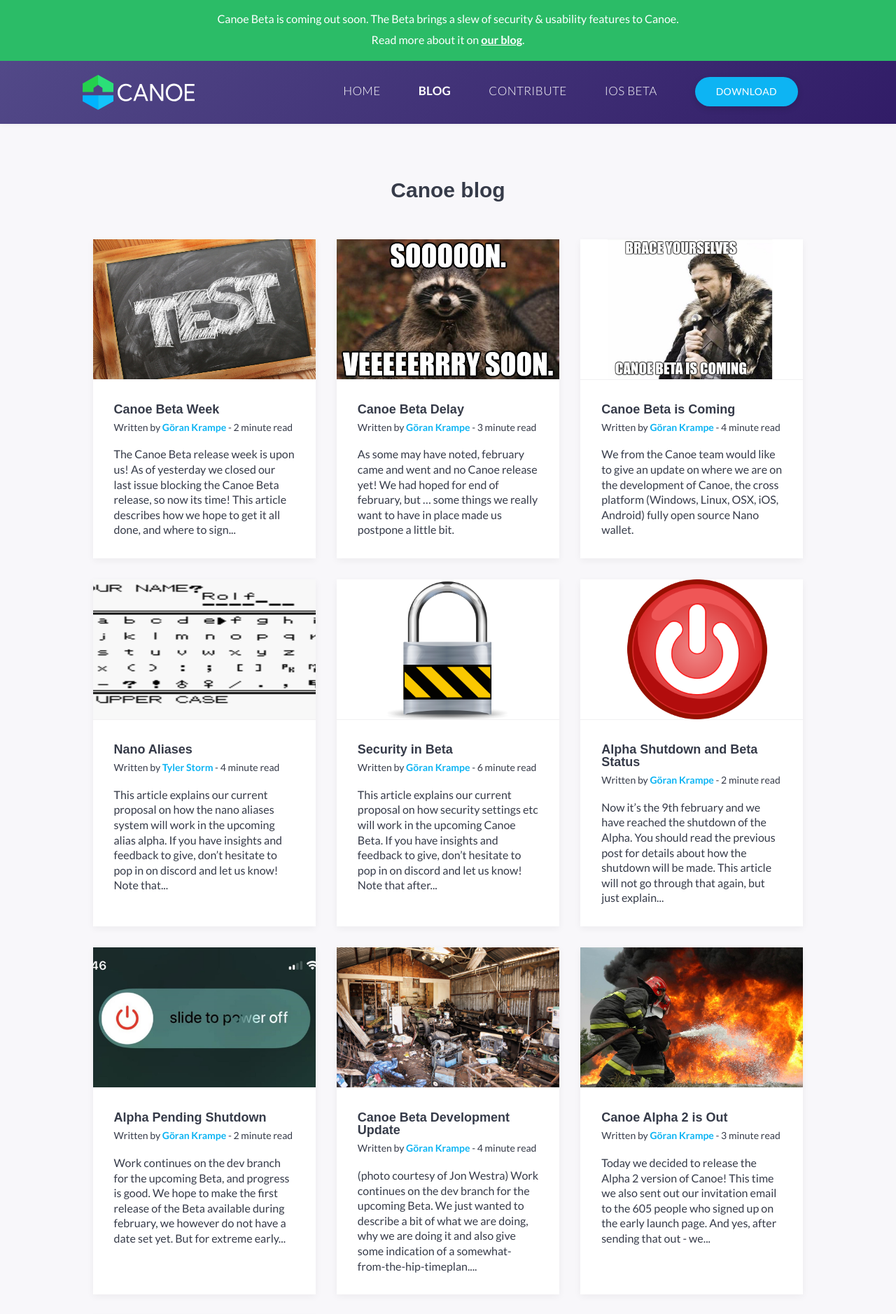
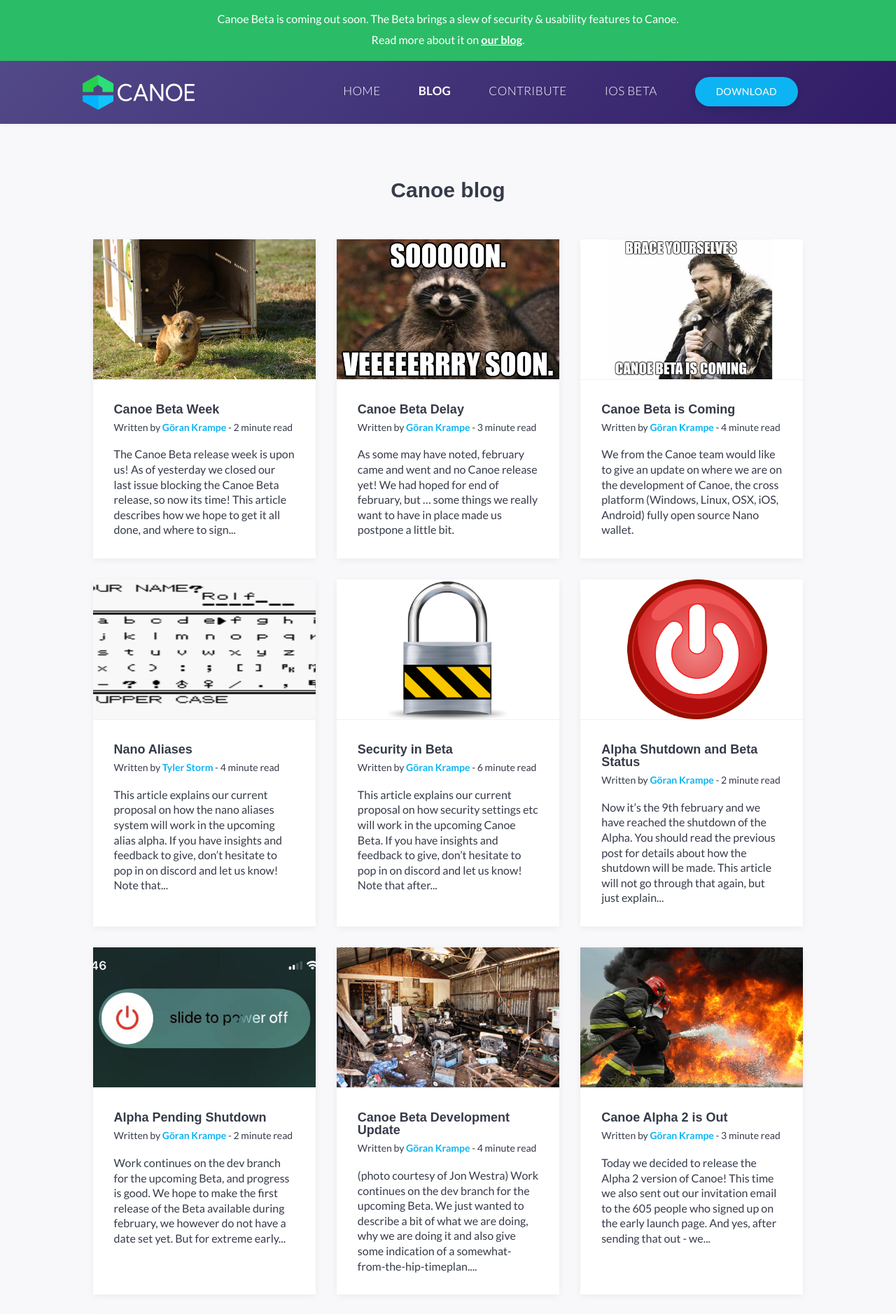
Before and after one commit to getcanoe/website, a Jekyll site: the page built from blog/index.html, in a window 1280 px wide. Shown: the top 1878 px of the page at 70% size. Built offline with Jekyll 4.4.1, drawn with Linux system fonts in a browser that asks for light colours; some web fonts are replaced; the list of posts is cut into pages by our own code.

Commit message:
Lion cub

```diff
--- a/_posts/2018-03-25-canoe-beta-week.markdown
+++ b/_posts/2018-03-25-canoe-beta-week.markdown
@@ -3,7 +3,7 @@
 title: Canoe Beta Week
 date: 2018-03-26 11:00:00
 description:
-img: test.jpg
+img: lioncub.jpg
 author: gokr
 tags: [canoe, mobile, beta] # add tag
 ---
```
Also changed, not shown: assets/img/lioncub.jpg (added).
